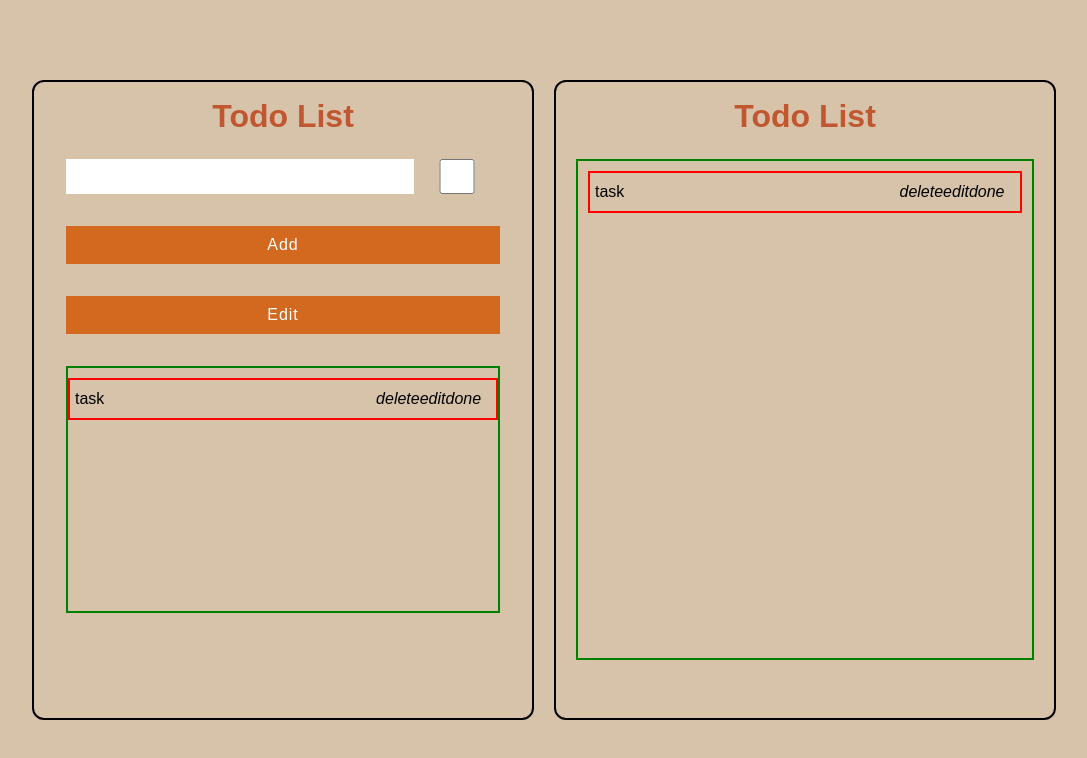
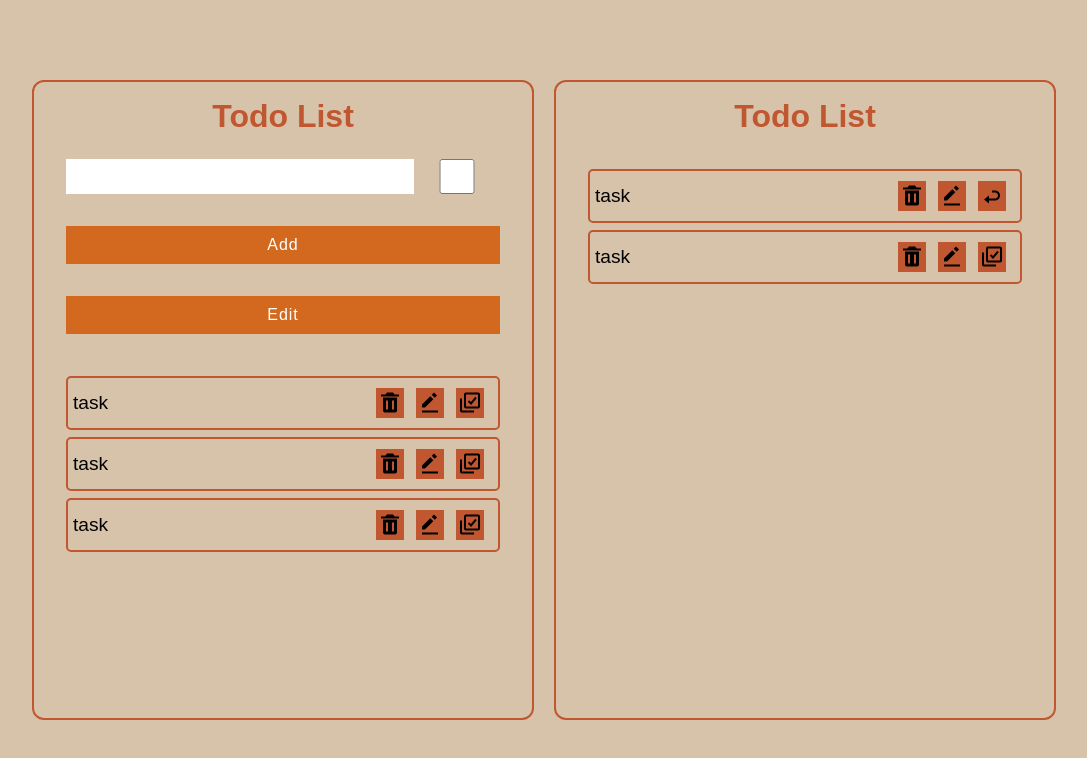
Before and after one commit to madidqn/TodoList-React-Project, a React (Create React App) app: page / in a window 1280 px wide. Shown: the top 758 px of the page, without its empty margins (96-1183 px from the left). Built offline with nearby package versions, Linux system fonts and the light colour scheme.

Commit message:
style color

```diff
--- a/public/index.html
+++ b/public/index.html
@@ -9,6 +9,10 @@
       name="description"
       content="Web site created using create-react-app"
     />
+    <link
+      href="https://unpkg.com/boxicons@2.1.4/css/boxicons.min.css"
+      rel="stylesheet"
+    />
     <title>App</title>
   </head>
   <body>
--- a/src/App.css
+++ b/src/App.css
@@ -26,7 +26,7 @@ body {
   column-gap: 20px;
 }
 .app > div {
-  border: 2px solid black;
+  border: 2px solid rgb(192, 87, 49);
   display: flex;
   flex-direction: column;
   align-items: center;
@@ -60,8 +60,7 @@ form > div input:first-child {
   height: 35px;
 }
 input[type="checkbox"] {
-  /* appearance: none;
-  width: ; */
+  cursor: pointer;
 }
 form > div input:last-child {
   width: 20%;
@@ -80,15 +79,17 @@ form button:hover {
 }
 ul {
   padding: 10px 0;
-  border: 2px solid green;
   min-height: 223px;
   max-height: 223px;
 }
 ul > div {
   display: flex;
   align-items: center;
-  border: 2px solid red;
+  border: 2px solid rgb(192, 87, 49);
   padding: 10px 5px;
+  border-radius: 5px;
+  font-size: 1.2rem;
+  margin-bottom: 7px;
 }
 ul > div li {
   width: 70%;
@@ -97,11 +98,20 @@ ul > div > div {
   width: 30%;
   text-align: center;
 }
-.app > div:last-child {
+ul > div > div i {
+  margin: 0 6px;
+  font-size: 1.5rem;
+  cursor: pointer;
+  background-color: rgb(192, 87, 49);
+  padding: 3px 2px;
 }
+ul > div > div i:hover {
+  background-color: aliceblue;
+}
+/* .app > div:last-child {
+} */
 .app > div:last-child ul {
   padding: 10px;
-  border: 2px solid green;
   min-height: 79%;
   max-height: 79%;
   width: 100%;
--- a/src/App.js
+++ b/src/App.js
@@ -16,9 +16,25 @@ function App() {
             <div>
               <li>task</li>
               <div>
-                <i>delete</i>
-                <i>edit</i>
-                <i>done</i>
+                <i class="bx bxs-trash"></i>
+                <i class="bx bxs-edit-alt"></i>
+                <i class="bx bx-select-multiple"></i>
+              </div>
+            </div>
+            <div>
+              <li>task</li>
+              <div>
+                <i class="bx bxs-trash"></i>
+                <i class="bx bxs-edit-alt"></i>
+                <i class="bx bx-select-multiple"></i>
+              </div>
+            </div>
+            <div>
+              <li>task</li>
+              <div>
+                <i class="bx bxs-trash"></i>
+                <i class="bx bxs-edit-alt"></i>
+                <i class="bx bx-select-multiple"></i>
               </div>
             </div>
           </ul>
@@ -30,9 +46,17 @@ function App() {
           <div>
             <li>task</li>
             <div>
-              <i>delete</i>
-              <i>edit</i>
-              <i>done</i>
+              <i class="bx bxs-trash"></i>
+              <i class="bx bxs-edit-alt"></i>
+              <i class="bx bx-redo bx-rotate-180"></i>
+            </div>
+          </div>
+          <div>
+            <li>task</li>
+            <div>
+              <i class="bx bxs-trash"></i>
+              <i class="bx bxs-edit-alt"></i>
+              <i class="bx bx-select-multiple"></i>
             </div>
           </div>
         </ul>
```
